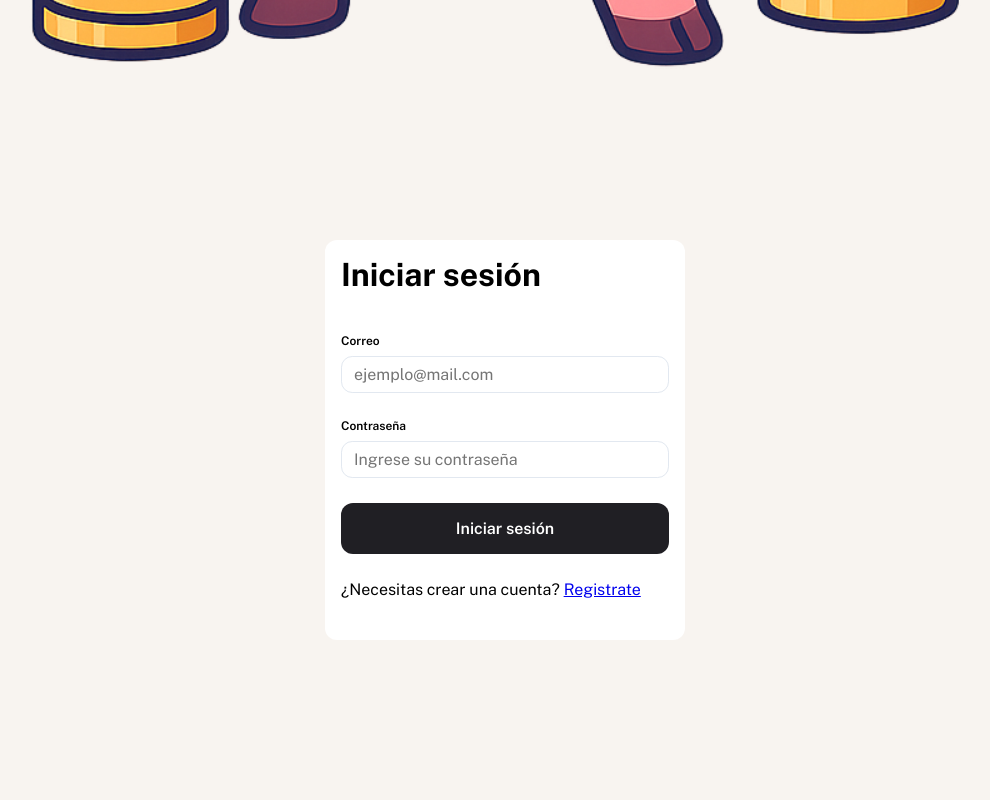
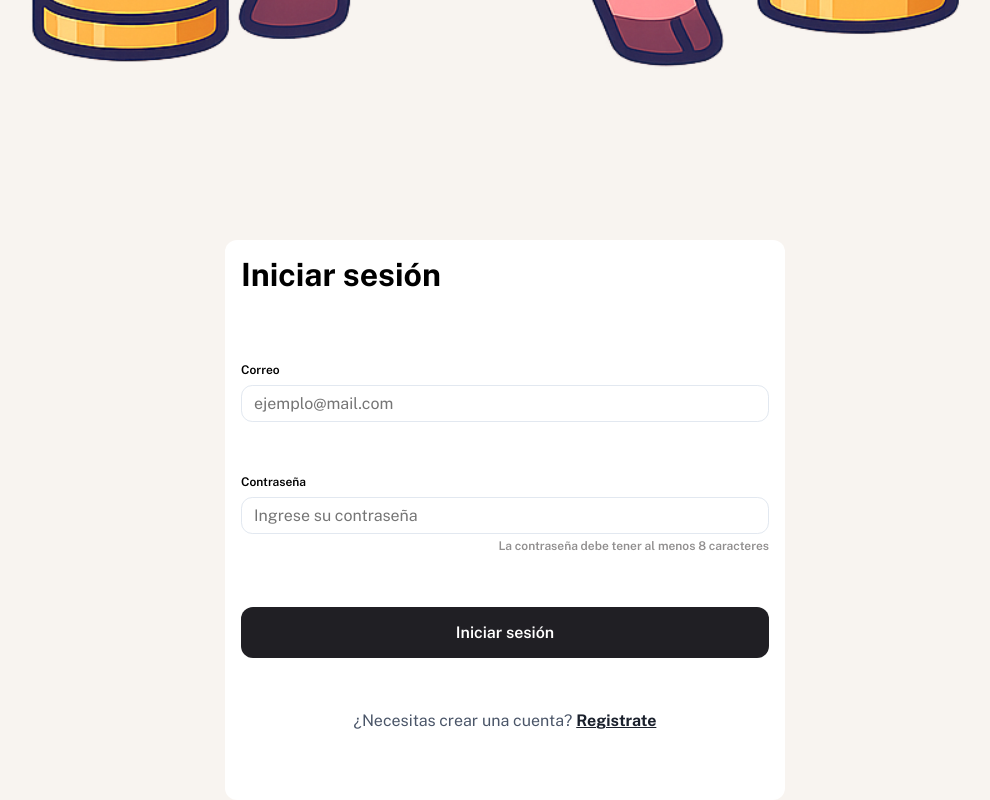
Before and after one commit to juanalvarezd/mony, a React (Vite) app: page /login in a window 1280 px wide. Shown: the part 1040-1840 px from the top of the page, without its empty margins (135-1125 px from the left). Before the commit the page ends 1680 px from the top, so only its background shows below. Built offline with nearby package versions, Linux system fonts and the light colour scheme.

Commit message:
unificacion de estilos para los formularios login y auth

```diff
--- a/src/features/auth/components/LoginForm/LoginForm.tsx
+++ b/src/features/auth/components/AuthForm/LoginForm.tsx
@@ -3,7 +3,7 @@ import Button from "@/shared/components/Button/Button"
 import FormGroup from "@/shared/components/FormGroup/FormGroup"
 import { Input } from "@/shared/components/Input/Input"
 import { InputPassword } from "@/shared/components/Input/InputPassword"
-import styles from "@/features/auth/components/LoginForm/loginForm.module.css"
+import styles from "@/features/auth/components/AuthForm/form.module.css"
 
 
 const LoginForm = () => {
@@ -16,9 +16,9 @@ const LoginForm = () => {
   return (
     <form onSubmit={handleSubmit} className={styles["form"]}>
       <FormGroup as={Input} type="email" placeholder="ejemplo@mail.com" label="Correo" id="email" />
-      <FormGroup as={InputPassword} placeholder="Ingrese su contraseña" label="Contraseña" id="password" />
+      <FormGroup  as={InputPassword} placeholder="Ingrese su contraseña" label="Contraseña" id="password" />
       <Button type="submit" size="btnW100" variant="dark" >Iniciar sesión</Button>
-      <p className={styles["authCta"]}>¿Necesitas crear una cuenta? <Link to={"/signup"}>Registrate</Link></p>
+      <p className={styles["authCta"]}>¿Necesitas crear una cuenta? <Link className={styles["linkCta"]} to={"/signup"}>Registrate</Link></p>
     </form>
   )
 }
--- /dev/null
+++ b/src/features/auth/components/AuthForm/form.module.css
@@ -0,0 +1,15 @@
+.form{
+  display: flex;
+  flex-direction:column;
+  justify-content: space-evenly;
+  height: 100%;
+}
+.authCta{
+  color: var(--text-secondary);
+  text-align: center;
+}
+
+.linkCta{
+  color: var(--text-primary);
+  font-weight: 700;
+}
--- a/src/features/auth/components/LoginForm/loginForm.module.css
+++ /dev/null
@@ -1,6 +0,0 @@
-.form{
-  display: flex;
-  flex-direction:column;
-  justify-content: space-evenly;
-  height: 100%;
-}
--- a/src/features/auth/pages/LoginPage/LoginPage.tsx
+++ b/src/features/auth/pages/LoginPage/LoginPage.tsx
@@ -1,4 +1,4 @@
-import LoginForm from "../../components/LoginForm/LoginForm"
+import LoginForm from "@/features/auth/components/AuthForm/LoginForm"
 import styles from "@/features/auth/pages/LoginPage/loginPage.module.css"
 const LoginPage = () => {
   return (
--- a/src/features/auth/pages/LoginPage/loginPage.module.css
+++ b/src/features/auth/pages/LoginPage/loginPage.module.css
@@ -3,9 +3,9 @@
   flex-direction: column;
   justify-content: center;
   gap: 1rem;
-  height: 50vh;
+  height: 70vh;
+  width: 100%;
   max-width: 560px;
-  min-width: 360px;
   padding: 1rem;
   margin: 0 auto;
   border-radius: var(--radius-base);
--- a/src/features/auth/pages/SignupPage/SignupPage.tsx
+++ b/src/features/auth/pages/SignupPage/SignupPage.tsx
@@ -1,4 +1,4 @@
-import SignupForm from "../../components/SignupForm/SignupForm"
+import SignupForm from "../../components/AuthForm/SignupForm"
 
 const SignupPage = () => {
   return (
--- a/src/shared/components/Input/InputPassword.tsx
+++ b/src/shared/components/Input/InputPassword.tsx
@@ -3,12 +3,14 @@ import styles from '@/shared/components/Input/input.module.css'
 import clsx from "clsx"
 export interface InputProps extends
 
-InputHTMLAttributes<HTMLInputElement> {
+  InputHTMLAttributes<HTMLInputElement> {
   placeholder?: string,
 }
 
 export const InputPassword = ({ placeholder, ...rest }: InputProps) => {
   return (
-    <input className={clsx(styles["input"])} type="password" placeholder={placeholder} {...rest} />
-  )
+    <div>
+      <input className={clsx(styles["input"], styles["inputPassword"])} type="password" placeholder={placeholder} {...rest} />
+      <span className={styles["inputInfo"]}>La contraseña debe tener al menos 8 caracteres</span>
+    </div>)
 }
--- a/src/shared/components/Input/input.module.css
+++ b/src/shared/components/Input/input.module.css
@@ -21,6 +21,18 @@
   color: var(--text-color);
   outline: none;
   transition: border-color 0.2s, box-shadow 0.2s;
+}
+
+.inputPassword {
+  position: relative;
+}
+
+.inputInfo {
+  display: block;
+  text-align: right;
+  margin-top: .3rem;
+  color: rgb(145, 143, 143);
+  font-weight:600;
 }
 
 .input:hover {
```
Also changed, not shown: src/features/auth/components/AuthForm/SignupForm.tsx (renamed from src/features/auth/components/SignupForm/SignupForm.tsx), src/features/auth/components/SignupForm/signupForm.module.css (deleted).
